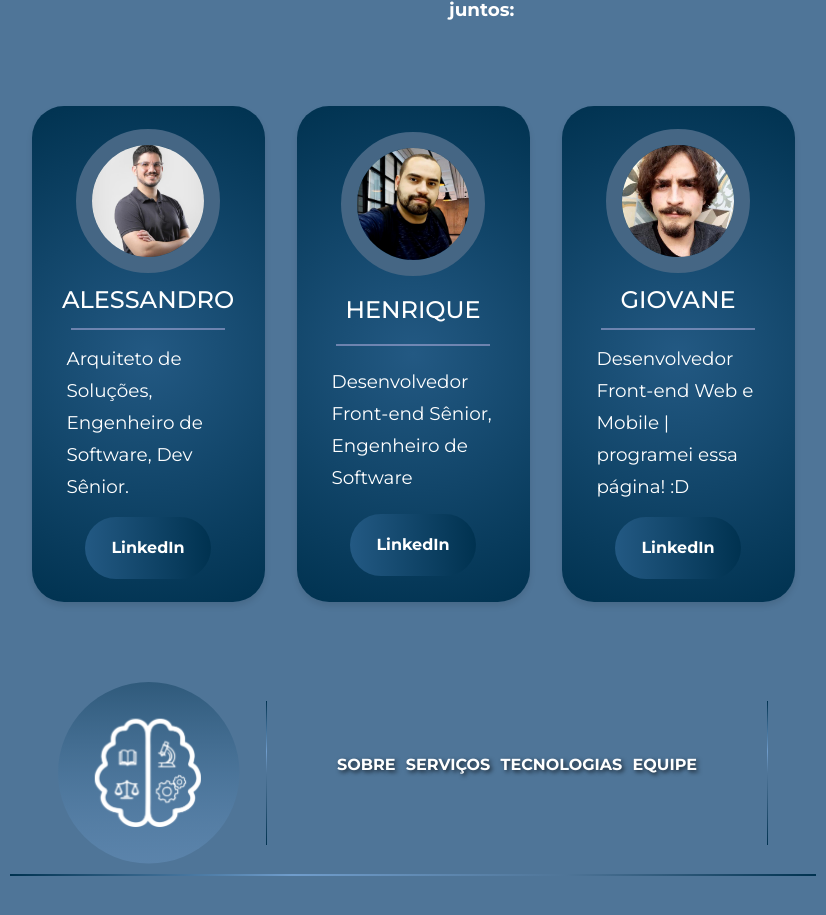
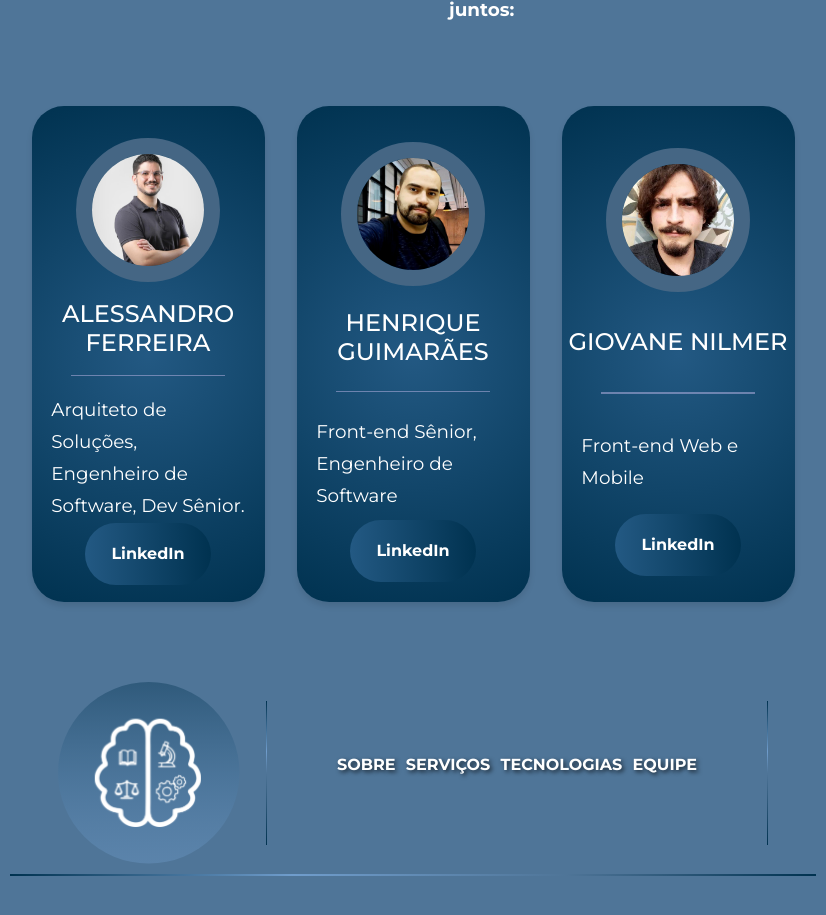
Before and after one commit to henriqueogs/celere_landing_page, a React (Vite) app: page / in a window 1280 px wide. Shown: the part 2877-3792 px from the top of the page, without its empty margins (227-1053 px from the left). Built offline with nearby package versions, Linux system fonts and the light colour scheme.

Commit message:
fix cards

```diff
--- a/src/components/GradientCard/index.tsx
+++ b/src/components/GradientCard/index.tsx
@@ -16,7 +16,8 @@ export default function GradientCard({ title, text, imgSrc, link }: GradientCard
         </CardImageContainer>
         <h2>{title}</h2>
         <HorizontalLine />
-        <ParagraphContainer width="70%">{text}</ParagraphContainer>
+
+        <ParagraphContainer width="83%">{text}</ParagraphContainer>
         <NavButton background href={link} >LinkedIn</NavButton>
     </CardContainer>
 }
--- a/src/components/GradientCard/styles.ts
+++ b/src/components/GradientCard/styles.ts
@@ -25,6 +25,7 @@ export const CardImageContainer = styled.div`
     width: 9rem;
     height: 9rem;
     border: ${({ theme }) => `1rem solid ${theme.colors.border}`};
+    margin: 1rem 0;
     border-radius: 50%;
     overflow: hidden;
 `
@@ -39,4 +40,5 @@ export const HorizontalLine = styled.div`
     opacity: 0.5;
     width: 9.625rem;
     background-color: ${({ theme }) => theme.colors.line};
+    margin: 1rem 0;
 `
--- a/src/components/ResponsiveCards/index.tsx
+++ b/src/components/ResponsiveCards/index.tsx
@@ -21,9 +21,9 @@ function ResponsiveCards() {
     }, []);
 
     const cards = [
-        { imgSrc: Alessandro, title: "ALESSANDRO", text: "Arquiteto de Soluções, Engenheiro de Software, Dev Sênior.", link: "https://www.linkedin.com/in/alessandroferreira-dev/" },
-        { imgSrc: Henrique, title: "HENRIQUE", text: "Desenvolvedor Front-end Sênior, Engenheiro de Software", link: "https://www.linkedin.com/in/henriqueogs/" },
-        { imgSrc: Nilmer, title: "GIOVANE", text: "Desenvolvedor Front-end Web e Mobile | programei essa página! :D", link: "https://www.linkedin.com/in/nilmer/" },
+        { imgSrc: Alessandro, title: "ALESSANDRO FERREIRA", text: `Arquiteto de Soluções, Engenheiro de Software, Dev Sênior.`, link: "https://www.linkedin.com/in/alessandroferreira-dev/" },
+        { imgSrc: Henrique, title: "HENRIQUE GUIMARÃES", text: "Front-end Sênior, Engenheiro de Software", link: "https://www.linkedin.com/in/henriqueogs/" },
+        { imgSrc: Nilmer, title: "GIOVANE NILMER", text: "Front-end Web e Mobile", link: "https://www.linkedin.com/in/nilmer/" },
     ];
 
     return (
```
